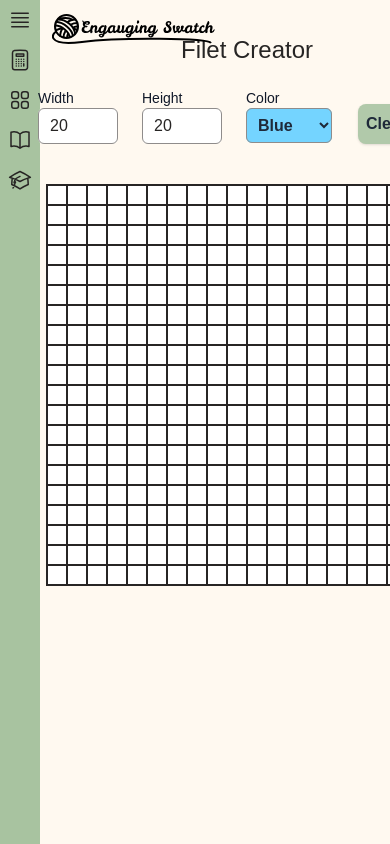
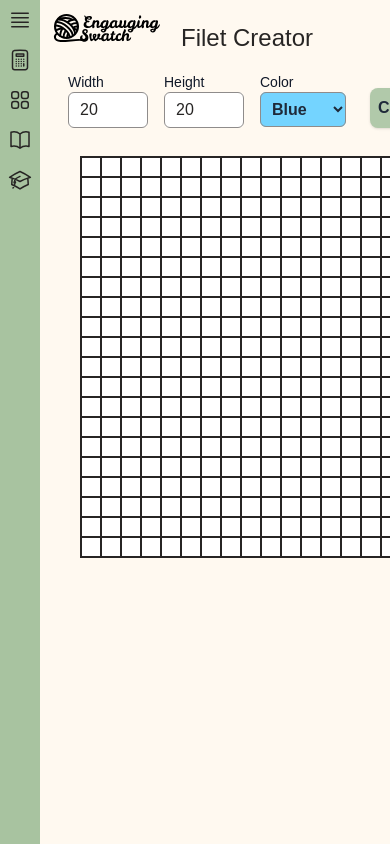
Before and after one commit to jmy-kellogg/engauging-swatch, a Next.js app: page /filet in a window 390 px wide. Shown: the top 844 px of the page. Built offline with nearby package versions, Linux system fonts and the light colour scheme.

Commit message:
improve responsiveness

```diff
--- a/src/app/calculator/page.tsx
+++ b/src/app/calculator/page.tsx
@@ -130,7 +130,7 @@ export default function Calculator() {
     <div className="m-5 justify-self-center">
       <h1 className="m-2 justify-self-center">Gauge Calculator</h1>
       <div className="p-2 bg-white border border-gray-300 rounded-lg shadow-sm dark:bg-espresso-500 dark:border-espresso-300">
-        <div className="flex justify-between">
+        <div className="flex flex-wrap justify-between">
           <div className="flex">
             <div className="flex items-center m-2">
               <input
@@ -197,7 +197,7 @@ export default function Calculator() {
                 type="number"
                 value={gaugeWidth}
                 onChange={(e) => setGaugeWidth(e.target.value)}
-                className="rounded-md bg-white px-3 py-1.5 text-base outline-1 -outline-offset-1 outline-espresso-300 placeholder:text-gray-400 focus:outline-2 focus:-outline-offset-2 focus:outline-sky-500 sm:text-sm/6 dark:text-espresso-100 dark:bg-espresso"
+                className="w-25 md:w-auto rounded-md bg-white px-3 py-1.5 text-base outline-1 -outline-offset-1 outline-espresso-300 placeholder:text-gray-400 focus:outline-2 focus:-outline-offset-2 focus:outline-sky-500 sm:text-sm/6 dark:text-espresso-100 dark:bg-espresso"
               />
             </div>
             <div className="flex flex-col m-3">
@@ -213,7 +213,7 @@ export default function Calculator() {
                 type="number"
                 value={gaugeHeight}
                 onChange={(e) => setGaugeHeight(e.target.value)}
-                className="rounded-md bg-white px-3 py-1.5 text-base outline-1 -outline-offset-1 outline-espresso-300 placeholder:text-gray-400 focus:outline-2 focus:-outline-offset-2 focus:outline-sky-500 sm:text-sm/6 dark:text-espresso-100 dark:bg-espresso"
+                className="w-25 md:w-auto rounded-md bg-white px-3 py-1.5 text-base outline-1 -outline-offset-1 outline-espresso-300 placeholder:text-gray-400 focus:outline-2 focus:-outline-offset-2 focus:outline-sky-500 sm:text-sm/6 dark:text-espresso-100 dark:bg-espresso"
               />
             </div>
           </div>
@@ -231,7 +231,7 @@ export default function Calculator() {
                 type="number"
                 value={gaugeStitch}
                 onChange={(e) => setGaugeStitch(e.target.value)}
-                className="rounded-md bg-white px-3 py-1.5 text-base outline-1 -outline-offset-1 outline-espresso-300 placeholder:text-gray-400 focus:outline-2 focus:-outline-offset-2 focus:outline-sky-500 sm:text-sm/6 dark:text-espresso-100 dark:bg-espresso"
+                className="w-25 md:w-auto rounded-md bg-white px-3 py-1.5 text-base outline-1 -outline-offset-1 outline-espresso-300 placeholder:text-gray-400 focus:outline-2 focus:-outline-offset-2 focus:outline-sky-500 sm:text-sm/6 dark:text-espresso-100 dark:bg-espresso"
               />
             </div>
             <div className="flex flex-col m-3">
@@ -247,7 +247,7 @@ export default function Calculator() {
                 type="number"
                 value={gaugeRow}
                 onChange={(e) => setGaugeRow(e.target.value)}
-                className="rounded-md bg-white px-3 py-1.5 text-base outline-1 -outline-offset-1 outline-espresso-300 placeholder:text-gray-400 focus:outline-2 focus:-outline-offset-2 focus:outline-sky-500 sm:text-sm/6 dark:text-espresso-100 dark:bg-espresso"
+                className="w-25 md:w-auto rounded-md bg-white px-3 py-1.5 text-base outline-1 -outline-offset-1 outline-espresso-300 placeholder:text-gray-400 focus:outline-2 focus:-outline-offset-2 focus:outline-sky-500 sm:text-sm/6 dark:text-espresso-100 dark:bg-espresso"
               />
             </div>
           </div>
@@ -268,7 +268,7 @@ export default function Calculator() {
                 type="number"
                 value={projectWidth}
                 onChange={(e) => setProjectWidth(e.target.value)}
-                className="rounded-md bg-white px-3 py-1.5 text-base outline-1 -outline-offset-1 outline-espresso-300 placeholder:text-gray-400 focus:outline-2 focus:-outline-offset-2 focus:outline-sky-500 sm:text-sm/6 dark:text-espresso-100 dark:bg-espresso"
+                className="w-25 md:w-auto rounded-md bg-white px-3 py-1.5 text-base outline-1 -outline-offset-1 outline-espresso-300 placeholder:text-gray-400 focus:outline-2 focus:-outline-offset-2 focus:outline-sky-500 sm:text-sm/6 dark:text-espresso-100 dark:bg-espresso"
               />
             </div>
             <div className="flex flex-col m-3">
@@ -284,7 +284,7 @@ export default function Calculator() {
                 type="number"
                 value={projectHeight}
                 onChange={(e) => setProjectHeight(e.target.value)}
-                className="rounded-md bg-white px-3 py-1.5 text-base outline-1 -outline-offset-1 outline-espresso-300 placeholder:text-gray-400 focus:outline-2 focus:-outline-offset-2 focus:outline-sky-500 sm:text-sm/6 dark:text-espresso-100 dark:bg-espresso"
+                className="w-25 md:w-auto rounded-md bg-white px-3 py-1.5 text-base outline-1 -outline-offset-1 outline-espresso-300 placeholder:text-gray-400 focus:outline-2 focus:-outline-offset-2 focus:outline-sky-500 sm:text-sm/6 dark:text-espresso-100 dark:bg-espresso"
               />
             </div>
           </div>
@@ -310,7 +310,7 @@ export default function Calculator() {
                 type="number"
                 value={projectStitch}
                 onChange={(e) => setProjectStitch(e.target.value)}
-                className="rounded-md bg-white px-3 py-1.5 text-base outline-1 -outline-offset-1 outline-espresso-300 placeholder:text-gray-400 focus:outline-2 focus:-outline-offset-2 focus:outline-sky-500 sm:text-sm/6 dark:text-espresso-100 dark:bg-espresso"
+                className="w-25 md:w-auto rounded-md bg-white px-3 py-1.5 text-base outline-1 -outline-offset-1 outline-espresso-300 placeholder:text-gray-400 focus:outline-2 focus:-outline-offset-2 focus:outline-sky-500 sm:text-sm/6 dark:text-espresso-100 dark:bg-espresso"
               />
             </div>
             <div className="flex flex-col m-3">
@@ -333,7 +333,7 @@ export default function Calculator() {
                 type="number"
                 value={projectRow}
                 onChange={(e) => setProjectRow(e.target.value)}
-                className="rounded-md bg-white px-3 py-1.5 text-base outline-1 -outline-offset-1 outline-espresso-300 placeholder:text-gray-400 focus:outline-2 focus:-outline-offset-2 focus:outline-sky-500 sm:text-sm/6 dark:text-espresso-100 dark:bg-espresso"
+                className="w-25 md:w-auto rounded-md bg-white px-3 py-1.5 text-base outline-1 -outline-offset-1 outline-espresso-300 placeholder:text-gray-400 focus:outline-2 focus:-outline-offset-2 focus:outline-sky-500 sm:text-sm/6 dark:text-espresso-100 dark:bg-espresso"
               />
             </div>
           </div>
--- a/src/app/filet/page.tsx
+++ b/src/app/filet/page.tsx
@@ -24,10 +24,11 @@ export default function Filet() {
   };
 
   return (
-    <div className="m-5 justify-self-center">
+    <div className="m-2 sm:justify-self-center">
       <h1 className="m-2 justify-self-center">Filet Creator</h1>
+      <div className="flex flex-wrap justify-between">
         <div className="flex">
-        <div className="flex flex-col m-3 w-20">
+          <div className="flex flex-col m-2 w-20">
             <label
               htmlFor="width"
               className="text-sm font-medium text-gray-900 dark:text-espresso-100"
@@ -45,7 +46,7 @@ export default function Filet() {
               className="rounded-md bg-white px-3 py-1.5 text-base outline-1 -outline-offset-1 outline-espresso-300 placeholder:text-gray-400 focus:outline-2 focus:-outline-offset-2 focus:outline-sky-500 sm:text-sm/6 dark:text-espresso-100 dark:bg-espresso"
             />
           </div>
-        <div className="flex flex-col m-3 w-20">
+          <div className="flex flex-col m-2 w-20">
             <label
               htmlFor="height"
               className="text-sm font-medium text-gray-900 dark:text-espresso-100"
@@ -63,7 +64,7 @@ export default function Filet() {
               className="rounded-md bg-white px-3 py-1.5 text-base outline-1 -outline-offset-1 outline-espresso-300 placeholder:text-gray-400 focus:outline-2 focus:-outline-offset-2 focus:outline-sky-500 sm:text-sm/6 dark:text-espresso-100 dark:bg-espresso"
             />
           </div>
-        <div className="flex flex-col m-3 w-20">
+          <div className="flex flex-col m-2 w-20">
             <label
               htmlFor="color"
               className="text-sm font-medium text-gray-900 dark:text-espresso-100"
@@ -82,8 +83,9 @@ export default function Filet() {
               <option value="bg-purple-300">Purple</option>
             </select>
           </div>
+        </div>
         <button
-          className="p-2 m-5 mt-7 bg-sage-300 text-gray-800 rounded-lg shadow-sm font-bold hover:cursor-pointer hover:bg-sage-500"
+          className="p-2 m-2 h-10 self-end bg-sage-300 text-gray-800 rounded-lg shadow-sm font-bold hover:cursor-pointer hover:bg-sage-500"
           onClick={clearChart}
         >
           Clear
--- a/src/app/layout.tsx
+++ b/src/app/layout.tsx
@@ -39,10 +39,10 @@ export default function RootLayout({
           >
             <Image
               aria-hidden
-              src="/yarnLineLogo.svg"
+              src="/yarnLogo.svg"
               alt="File icon"
               priority={true}
-              width={165}
+              width={110}
               height={32}
             />
           </Link>
```
Lines whose indentation alone changed are shown as unchanged.
